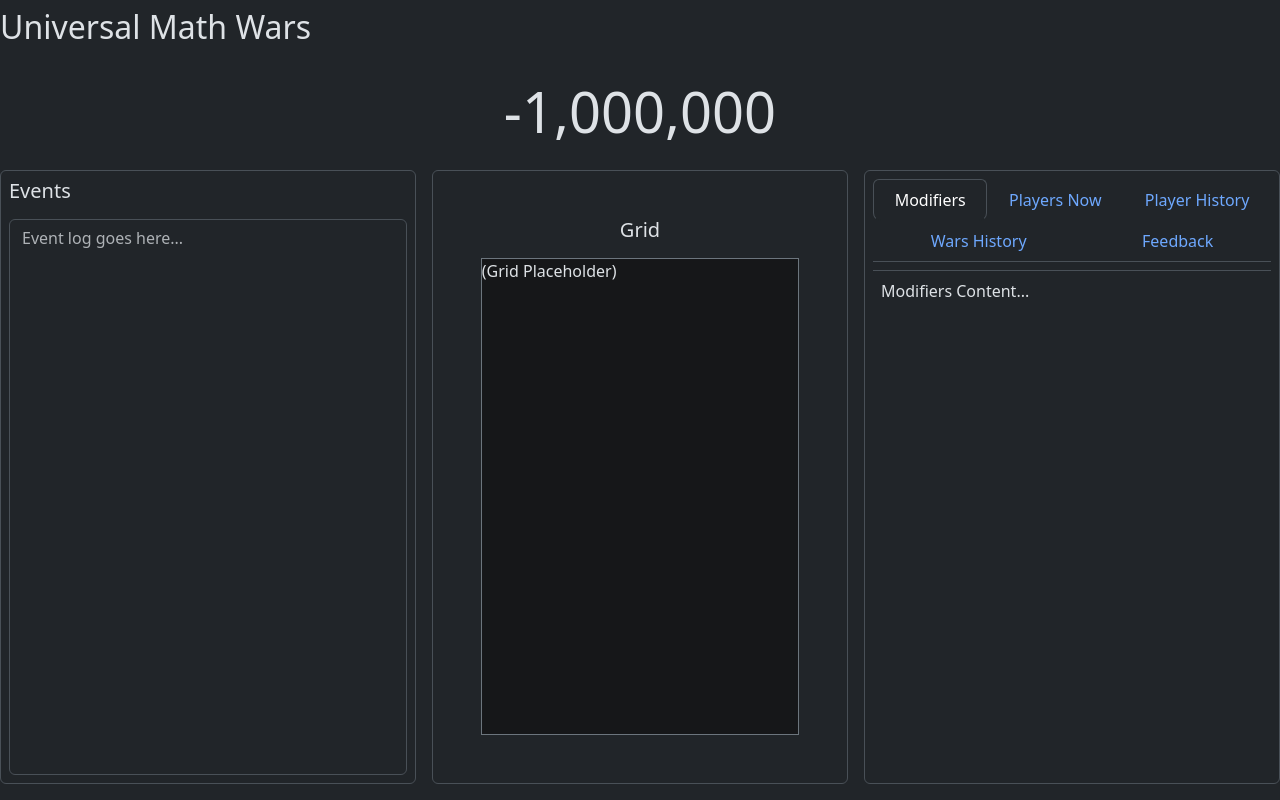
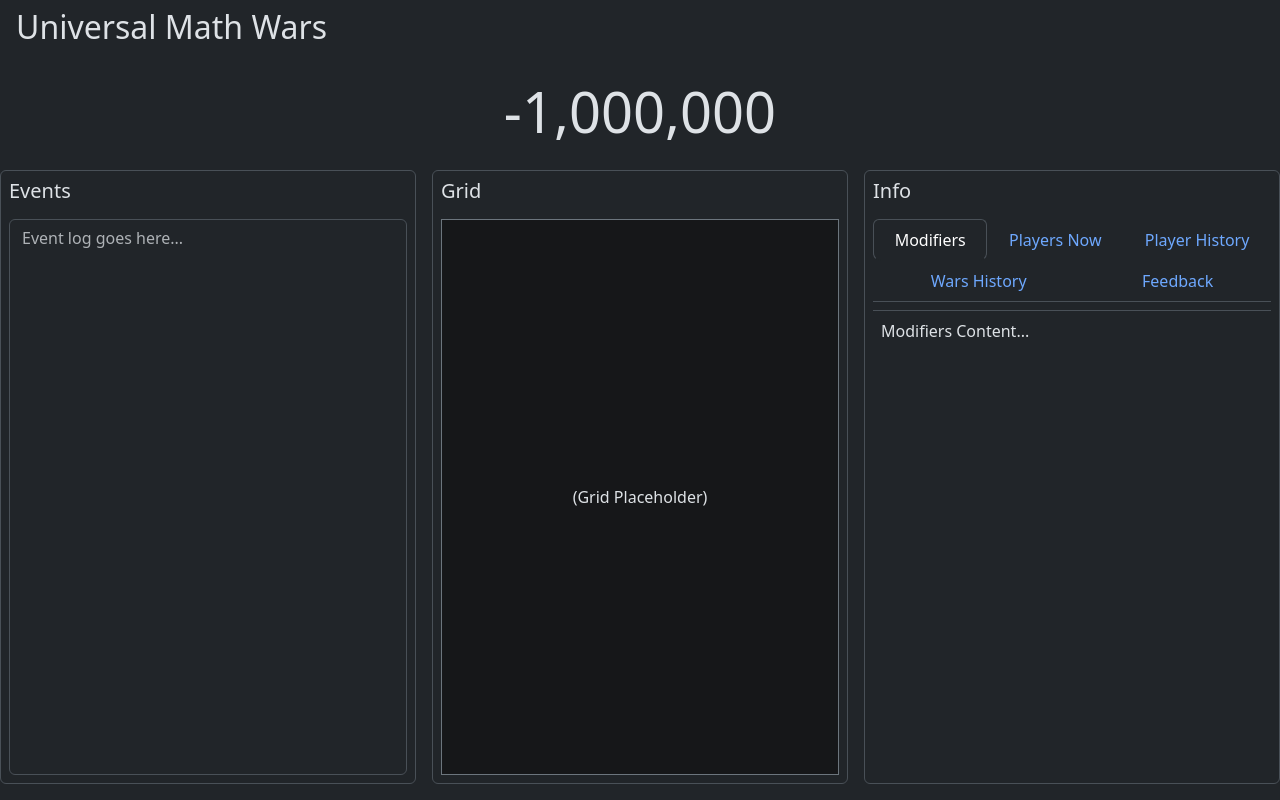
Before and after one commit to aaronshaver/universal-math-wars, a React (Vite) app in the folder frontend/: page / in a window 1280 px wide. Built offline with nearby package versions, Linux system fonts and the light colour scheme; the HTML template or start-up script is replaced by a standard one.

Commit message:
fix a few text title size/etc. issues

```diff
--- a/frontend/src/App.jsx
+++ b/frontend/src/App.jsx
@@ -1,7 +1,7 @@
 import React, { useState } from 'react';
 
 const Header = () => (
-  <div className="py-2">
+  <div className="py-2 ps-3">
     <h2 className="text-start">Universal Math Wars</h2>
   </div>
 );
@@ -25,11 +25,11 @@ const EventLog = () => (
 );
 
 const GameGrid = () => (
-  <div className="d-flex flex-column h-100 p-2 border rounded align-items-center justify-content-center">
+  <div className="d-flex flex-column h-100 p-2 border rounded">
     <h5>Grid</h5>
     <div
-      className="border border-secondary bg-secondary-subtle mt-2"
-      style={{ width: '80%', height: '80%', minHeight: '200px' }}
+      className="border border-secondary bg-secondary-subtle mt-2 flex-grow-1 d-flex align-items-center justify-content-center"
+      style={{ width: '100%', minHeight: '200px' }}
     >
       (Grid Placeholder)
     </div>
@@ -41,7 +41,8 @@ const InfoTabs = () => {
 
   return (
     <div className="d-flex flex-column h-100 p-2 border rounded">
-      <ul className="nav nav-tabs nav-fill">
+      <h5>Info</h5>
+      <ul className="nav nav-tabs nav-fill mt-2">
         <li className="nav-item">
           <button
             className={`nav-link ${activeTab === 'modifiers' ? 'active' : ''}`}
```
